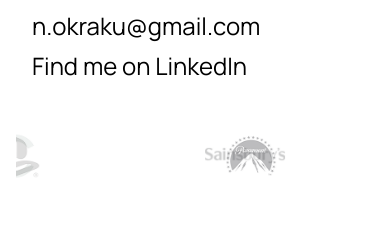
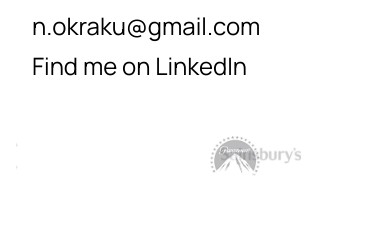
Before and after one commit to nokraku/nicholas-portfolio, a Next.js app: page / in a window 390 px wide. Shown: the part 820-1050 px from the top of the page. Built offline with nearby package versions, Linux system fonts and the light colour scheme; a web font is replaced by a local one.

Commit message:
logo fix for mobile

```diff
--- a/app/page.tsx
+++ b/app/page.tsx
@@ -67,9 +67,9 @@ export default function Home() {
       <section className="py-4 md:py-6 px-4 md:px-8 overflow-hidden">
         <div className="max-w-7xl mx-auto">
           <div className="relative">
-          <div className="flex animate-scroll gap-40 md:gap-32">
+          <div className="flex animate-scroll gap-48 md:gap-32">
               {/* First set of logos */}
-              <div className="flex gap-40 md:gap-32 items-center justify-center min-w-full opacity-40">
+              <div className="flex gap-48 md:gap-32 items-center justify-center min-w-full opacity-40">
                 <div className="relative w-20 h-12 flex-shrink-0">
                   <Image
                     src="/logo-playstation.png"
@@ -121,7 +121,7 @@ export default function Home() {
               </div>
 
               {/* Duplicate set for seamless loop */}
-              <div className="flex gap-40 md:gap-32 items-center justify-center min-w-full opacity-40">
+              <div className="flex gap-48 md:gap-32 items-center justify-center min-w-full opacity-40">
                 <div className="relative w-20 h-12 flex-shrink-0">
                   <Image
                     src="/logo-playstation.png"
```
